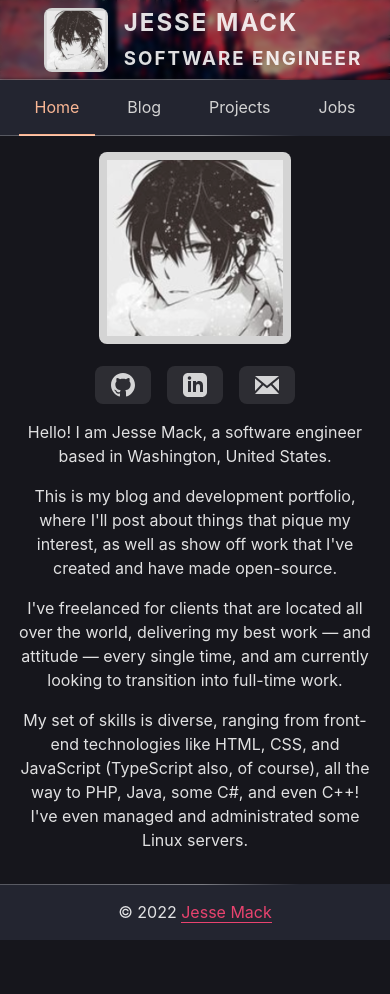
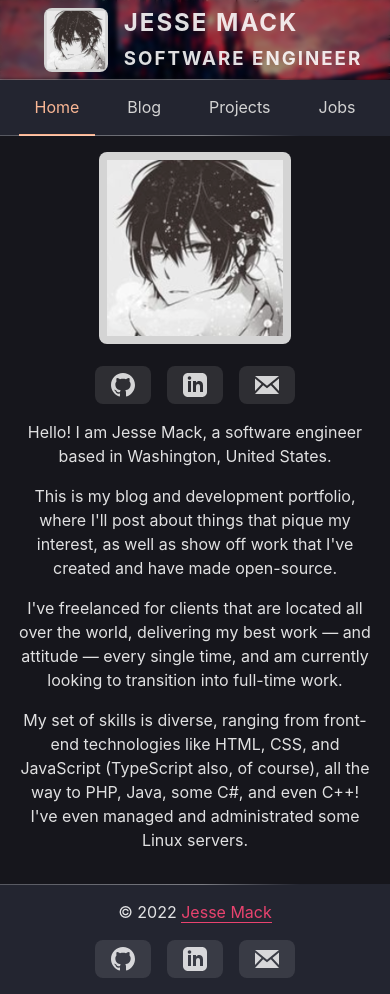
Before and after one commit to Toxocious/toxocious.github.io, a React (Vite) app: page /#/ in a window 390 px wide. Before the commit the page ends 940 px from the top, so only its background shows below. Built offline with nearby package versions, Linux system fonts and the light colour scheme.

Commit message:
Add social links to footer

```diff
--- a/src/components/footer/footer.scss
+++ b/src/components/footer/footer.scss
@@ -22,10 +22,26 @@
     flex-direction: row;
     flex-wrap: wrap;
     align-items: center;
-    justify-content: center;
+    justify-content: space-between;
 
     max-width: min(1000px, 100%);
     margin: 0 auto;
     padding: 1em;
+
+    & > .social_links {
+      padding-top: 0;
+    }
   }
 }
+
+@media screen and (max-width: 450px) {
+  footer {
+    & > .footer_container {
+      display: flex;
+      flex-direction: column;
+      align-items: center;
+      justify-content: center;
+      gap: 1em;
+    }
+  }
+}
--- a/src/components/footer/footer.tsx
+++ b/src/components/footer/footer.tsx
@@ -1,4 +1,5 @@
 import { CONFIGURATION } from '../../config';
+import { SocialLinks } from '../../features/social_links';
 
 import './footer.scss';
 
@@ -12,6 +13,8 @@
             {CONFIGURATION.name}
           </a>
         </div>
+
+        <SocialLinks />
       </div>
     </footer>
   );
--- a/src/components/nav/nav.scss
+++ b/src/components/nav/nav.scss
@@ -6,6 +6,7 @@
   width: 100%;
 
   position: sticky;
+  z-index: 2;
   top: 0;
 
   &::after {
```
